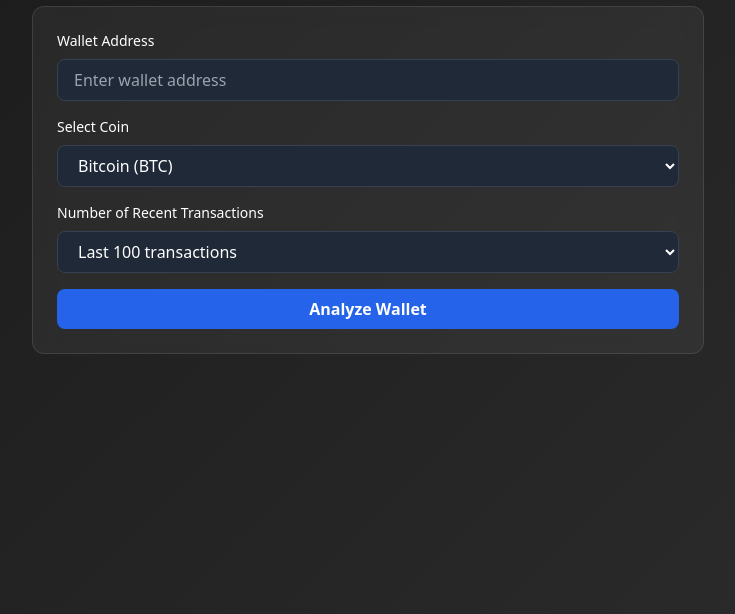
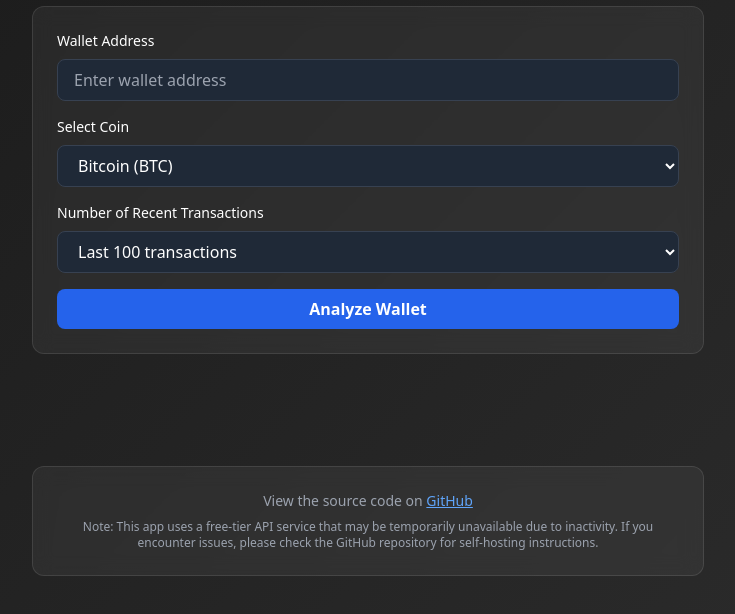
Before and after one commit to kalenkilgore/Multichain-Crypto-Wallet-Analyzer-SOL-BTC-ETH, a plain HTML site: page index.html in a window 1280 px wide. Shown: the part 98-712 px from the top of the page, without its empty margins (272-1007 px from the left). Drawn offline with nearby package versions, Linux system fonts and the light colour scheme.

Commit message:
render.com URLs link to github and message for normies

```diff
--- a/index.html
+++ b/index.html
@@ -214,5 +214,21 @@
         // Uncomment to test UI with example data
         // showResults(testData);
     </script>
+
+    <footer class="mt-12 pb-8 text-center text-gray-400 text-sm">
+        <div class="max-w-2xl mx-auto glass-card rounded-xl p-6">
+            <p class="mb-2">
+                View the source code on
+                <a href="https://github.com/kalenkilgore/Multichain-Crypto-Wallet-Analyzer-SOL-BTC-ETH"
+                   class="text-blue-400 hover:text-blue-300 underline"
+                   target="_blank"
+                   rel="noopener noreferrer">GitHub</a>
+            </p>
+            <p class="text-xs">
+                Note: This app uses a free-tier API service that may be temporarily unavailable due to inactivity.
+                If you encounter issues, please check the GitHub repository for self-hosting instructions.
+            </p>
+        </div>
+    </footer>
 </body>
 </html>
```
